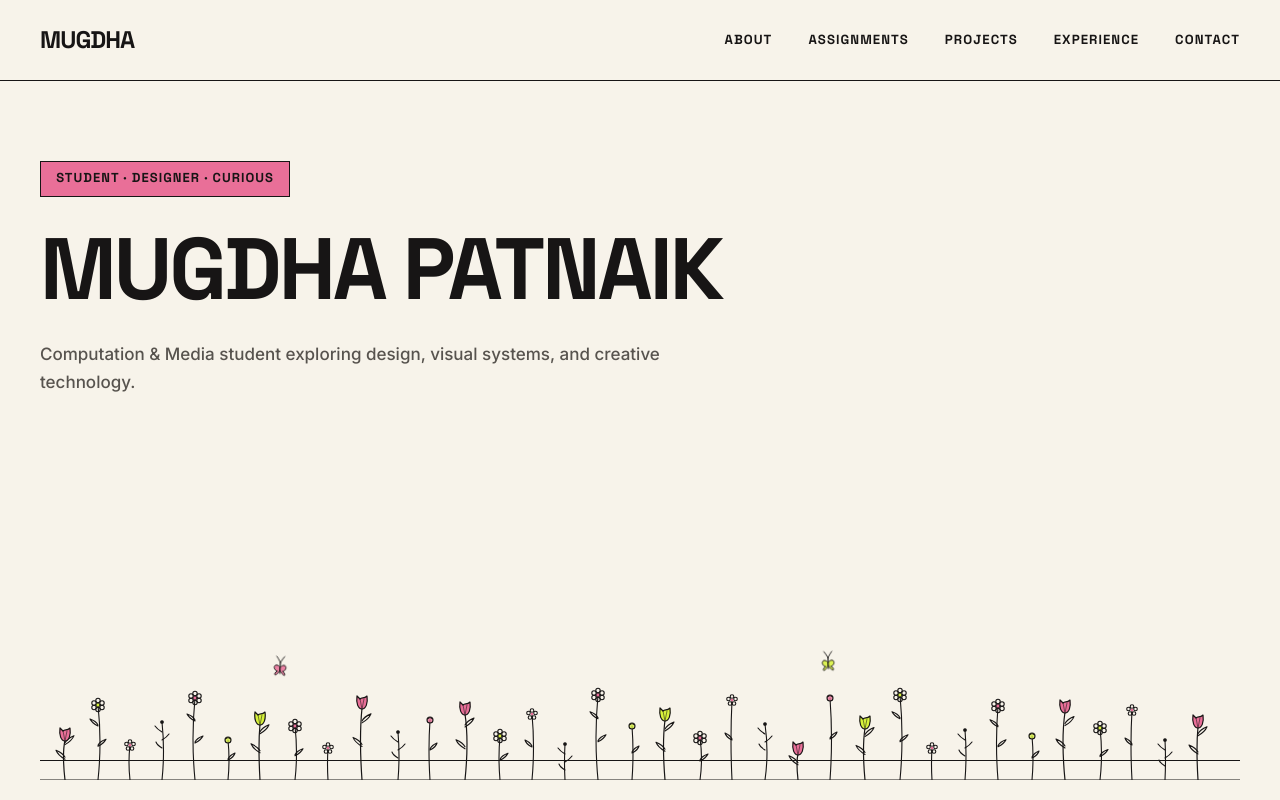
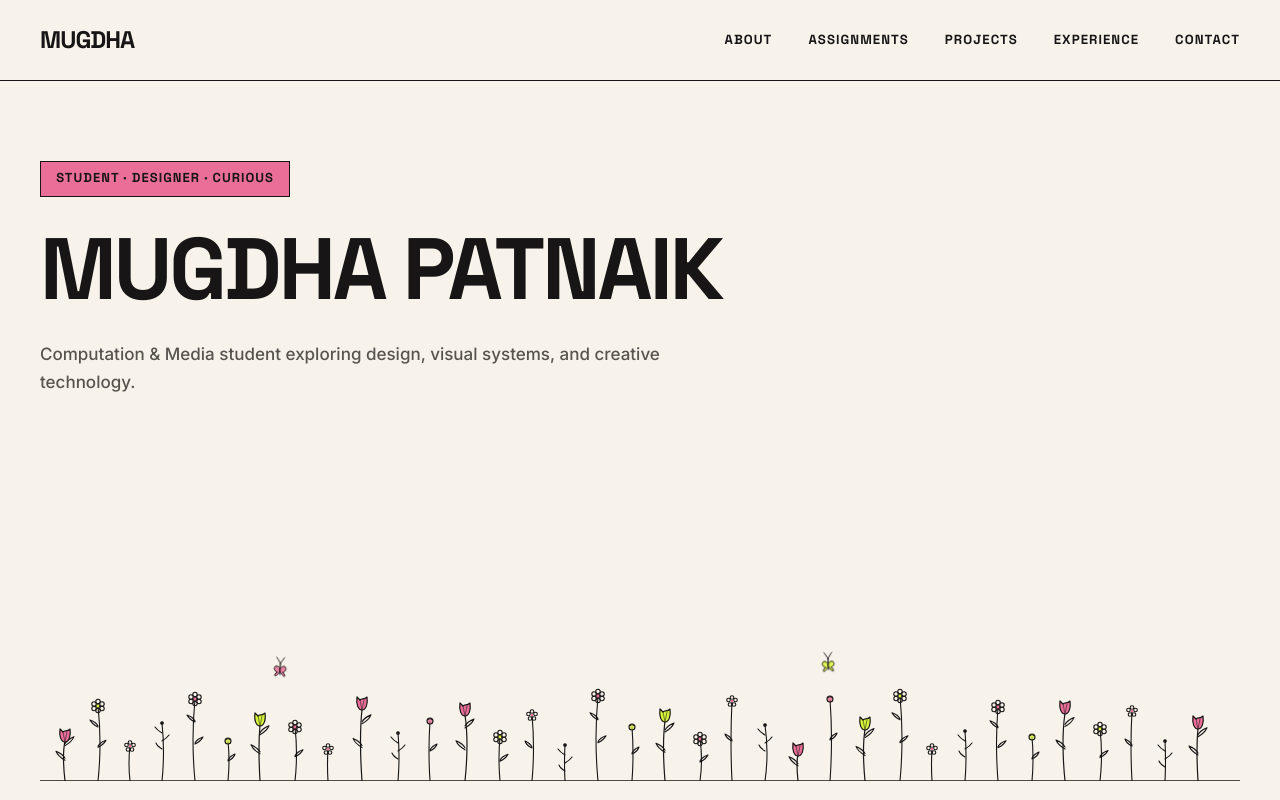
Before and after one commit to 1112mugdha/portfolio, a React (Vite) app: page /#/ in a window 1280 px wide. Shown: the top 800 px of the page. Built offline with nearby package versions, Linux system fonts and the light colour scheme.

Commit message:
Remove duplicate CSS border-bottom on desktop hero-section so only ONE single SVG ground line exists at bottom: 0 with all stems touching

```diff
--- a/public/404.html
+++ b/public/404.html
@@ -10,8 +10,8 @@
     <link rel="preconnect" href="https://fonts.googleapis.com">
     <link rel="preconnect" href="https://fonts.gstatic.com" crossorigin>
     <link href="https://fonts.googleapis.com/css2?family=Inter:wght@400;500;600;700&family=Space+Grotesk:wght@500;600;700&display=swap" rel="stylesheet">
-    <script type="module" crossorigin src="/portfolio/assets/index-DtY3wNfR.js"></script>
-    <link rel="stylesheet" crossorigin href="/portfolio/assets/index-DgFb9pL6.css">
+    <script type="module" crossorigin src="/portfolio/assets/index-DTKXONTT.js"></script>
+    <link rel="stylesheet" crossorigin href="/portfolio/assets/index-DyW1ysmz.css">
   </head>
   <body>
     <div id="root"></div>
--- a/src/components/ui/HeroDoodleGarden.jsx
+++ b/src/components/ui/HeroDoodleGarden.jsx
@@ -135,7 +135,7 @@ export default function HeroDoodleGarden() {
         preserveAspectRatio="none"
       >
         {/* Ground Baseline Line at Y=160 connecting all stems */}
-        <line x1="0" y1="160" x2="1200" y2="160" stroke="#171515" strokeWidth="1.2" strokeLinecap="square" />
+        <line x1="0" y1="160" x2="1200" y2="160" stroke="#171515" strokeWidth="1.5" strokeLinecap="square" />
 
         {/* Continuous organic garden across width (Anchored at Y=160) */}
         <Tulip x={25} h={52} curve={-3} color="#E96F98" />
--- a/src/index.css
+++ b/src/index.css
@@ -328,7 +328,7 @@ p {
   min-height: 85vh;
   padding-top: 5rem;
   padding-bottom: 3rem;
-  border-bottom: 1.5px solid #171515;
+  border-bottom: none;
 }
 
 .hero-content-col {
```
